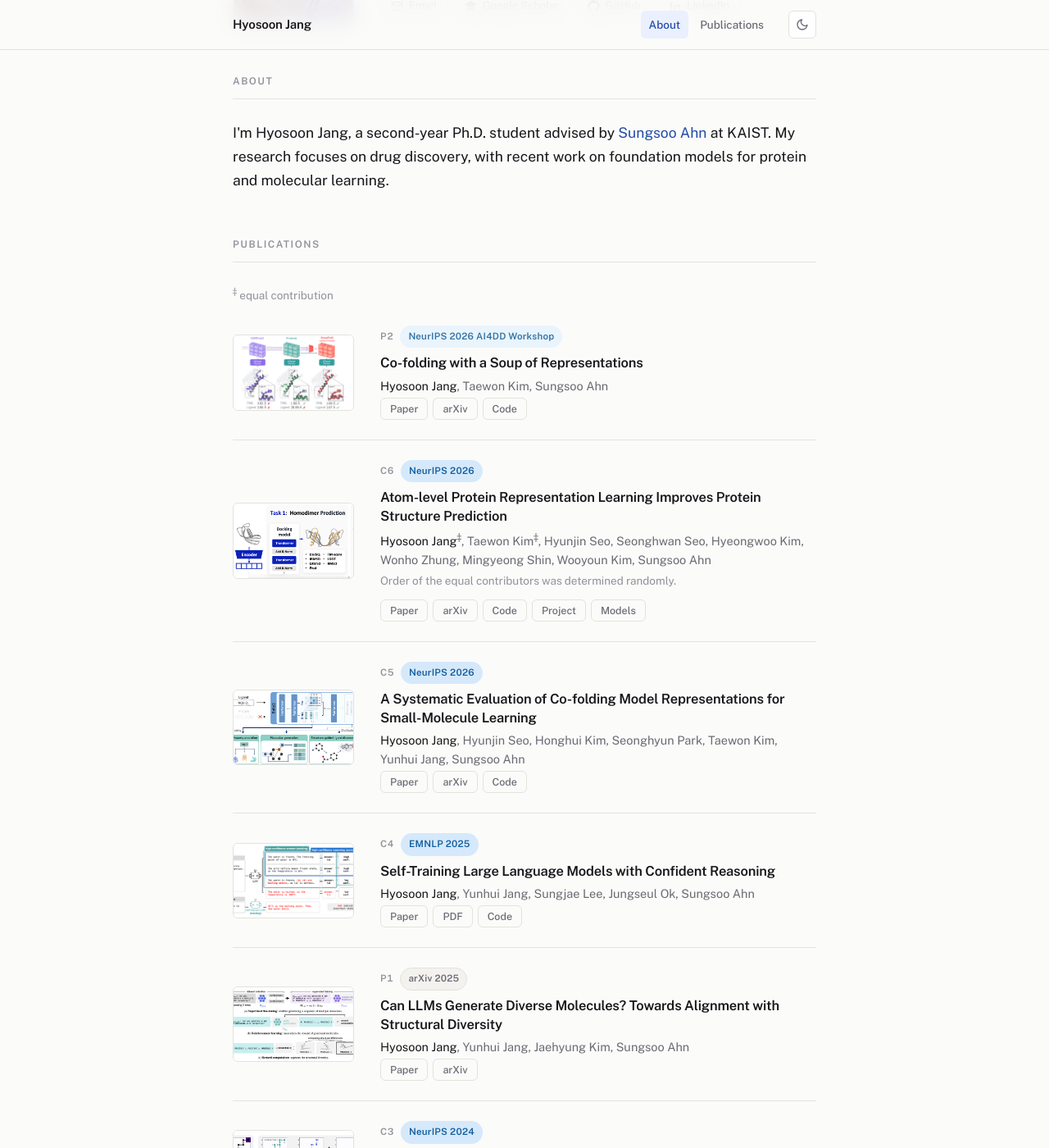
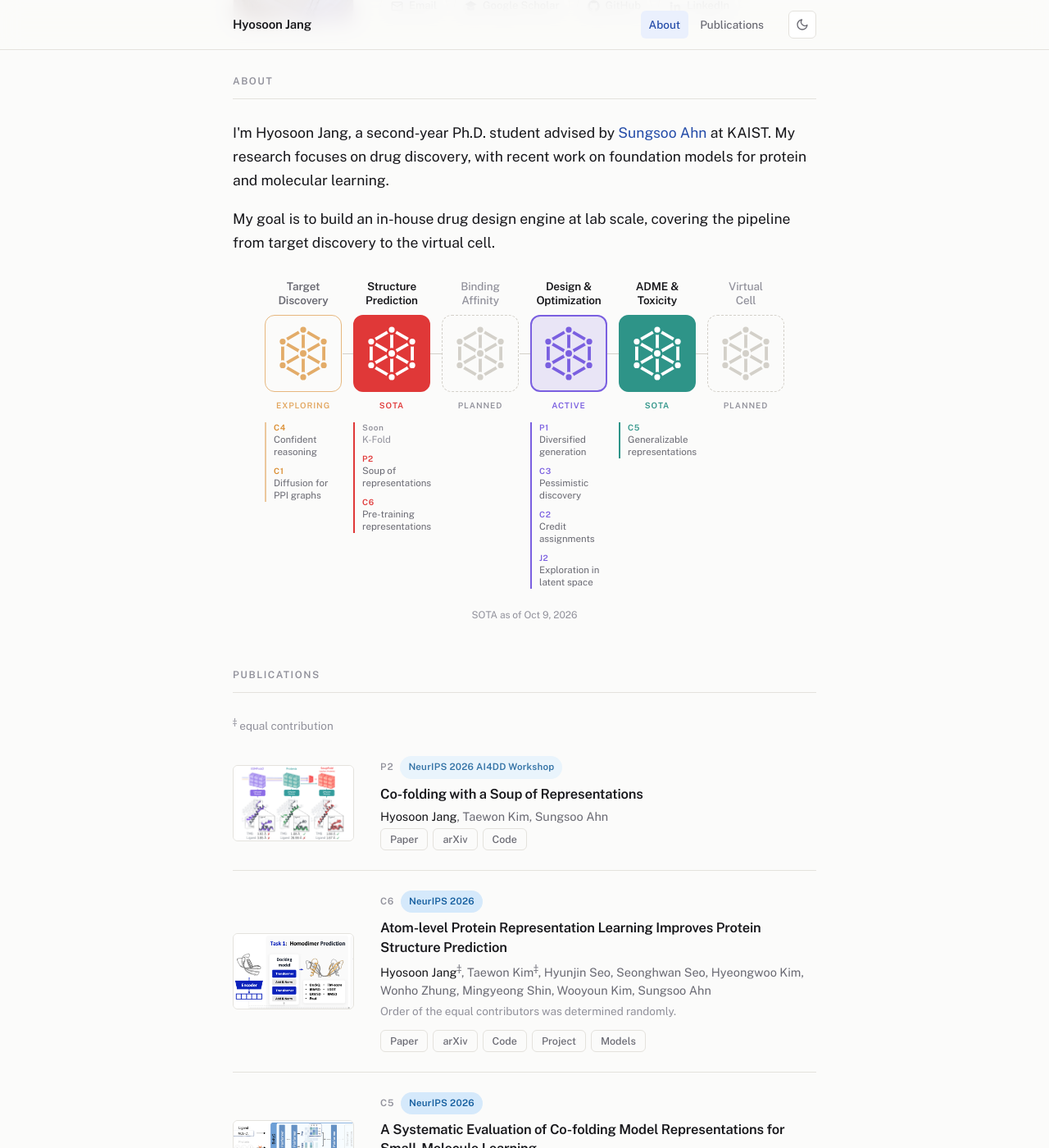
Before and after one commit to hsjang0/hsjang, a Jekyll site: the page built from index.html, in a window 1280 px wide and 1400 px high, scrolled down 245 px. Shown: the whole window at 82% size. Built offline with Jekyll 4.4.1, drawn with Linux system fonts in a browser that asks for light colours.

Commit message:
Show the drug design pipeline in About
Six stages from target discovery to the virtual cell, each with the papers
behind it, read from _data/research.yaml. A tile's fill gives its status:
solid for state of the art, tinted for active, outline for exploring,
dashed grey for planned.

Co-Authored-By: Claude Opus 5.5 <noreply@anthropic.com>

```diff
--- /dev/null
+++ b/_data/research.yaml
@@ -0,0 +1,48 @@
+# Drug design pipeline shown in the Research section of the home page.
+#
+# status   : sota     darkest tile, with a SOTA flag
+#            active   mid tint
+#            explore  light tint
+#            planned  grey, no work yet
+# name     : `|` marks the line break, so every label sits on two lines
+# color    : the stage's hue (ignored for planned stages)
+# papers   : chips under the tile; `tag` links to that paper's entry in
+#            Publications. Leave `tag` out for work that is not public yet.
+#            List the most recent work first.
+updated: "Oct 9, 2026"
+stages:
+  - name: "Target|Discovery"
+    color: "#d98a2b"
+    status: explore
+    papers:
+      - { tag: "C4", label: "Confident reasoning" }
+      - { tag: "C1", label: "Diffusion for PPI graphs" }
+
+  - name: "Structure|Prediction"
+    color: "#e03838"
+    status: sota
+    papers:
+      - { label: "K-Fold", note: "coming soon" }
+      - { tag: "P2", label: "Soup of representations" }
+      - { tag: "C6", label: "Pre-training representations" }
+
+  - name: "Binding|Affinity"
+    status: planned
+
+  - name: "Design &|Optimization"
+    color: "#7a5fe0"
+    status: active
+    papers:
+      - { tag: "P1", label: "Diversified generation" }
+      - { tag: "C3", label: "Pessimistic discovery" }
+      - { tag: "C2", label: "Credit assignments" }
+      - { tag: "J2", label: "Exploration in latent space" }
+
+  - name: "ADME &|Toxicity"
+    color: "#2e9488"
+    status: sota
+    papers:
+      - { tag: "C5", label: "Generalizable representations" }
+
+  - name: "Virtual|Cell"
+    status: planned
--- a/index.html
+++ b/index.html
@@ -57,7 +57,40 @@ title: Home
       at KAIST. My research focuses on drug discovery, with recent work on foundation models
       for protein and molecular learning.
     </p>
+    <p>
+      My goal is to build an in-house drug design engine at lab scale, covering
+      the pipeline from target discovery to the virtual cell.
+    </p>
   </div>
+
+  {% assign rs = site.data.research %}
+  {% if rs.stages %}
+  <ol class="pipeline">
+    {% for st in rs.stages %}
+    <li class="stage is-{{ st.status }}"{% if st.color and st.status != 'planned' %} style="--stage: {{ st.color }}"{% endif %}>
+      <div class="stage-name">{{ st.name | replace: '&', '&amp;' | replace: '|', '<br>' }}</div>
+      <div class="stage-tile">
+        <svg viewBox="0 0 100 100" aria-hidden="true">
+          <g stroke="currentColor" stroke-width="5" stroke-linecap="round" stroke-linejoin="round" fill="none">
+          <path d="M50 12 L83 31 L83 69 L50 88 L17 69 L17 31 Z"/>
+          <path d="M50 50 L50 12 M50 50 L83 31 M50 50 L83 69 M50 50 L50 88 M50 50 L17 69 M50 50 L17 31"/>
+          </g>
+          <g fill="currentColor"><circle cx="50" cy="12" r="6.5"/><circle cx="83" cy="31" r="6.5"/><circle cx="83" cy="69" r="6.5"/><circle cx="50" cy="88" r="6.5"/><circle cx="17" cy="69" r="6.5"/><circle cx="17" cy="31" r="6.5"/><circle cx="50" cy="50" r="7"/></g>
+          </svg>
+      </div>
+      <div class="stage-status">{% case st.status %}{% when 'sota' %}SOTA{% when 'active' %}Active{% when 'explore' %}Exploring{% else %}Planned{% endcase %}</div>
+      {% if st.papers %}
+      <ul class="stage-papers">
+        {% for p in st.papers %}
+        <li>{% if p.tag %}<a href="#{{ p.tag }}"><span class="stage-tag">{{ p.tag }}</span><span class="stage-title">{{ p.label }}</span></a>{% else %}<span class="stage-soon"><span class="stage-tag">Soon</span><span class="stage-title">{{ p.label }}</span></span>{% endif %}</li>
+        {% endfor %}
+      </ul>
+      {% endif %}
+    </li>
+    {% endfor %}
+  </ol>
+  <p class="pipeline-note">SOTA as of {{ rs.updated }}</p>
+  {% endif %}
 </section>
 
 <!-- ========== PUBLICATIONS ========== -->
```
Also changed, not shown: libs/custom/site.css.
